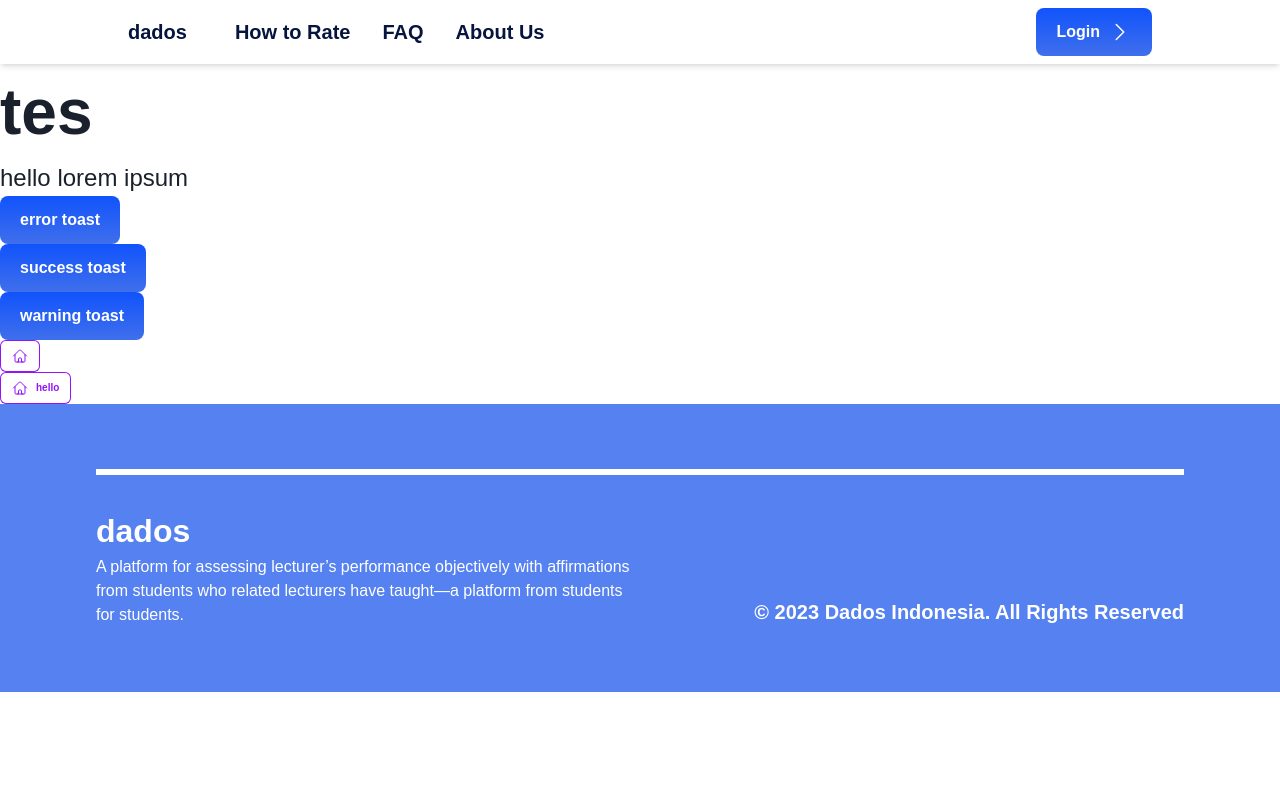
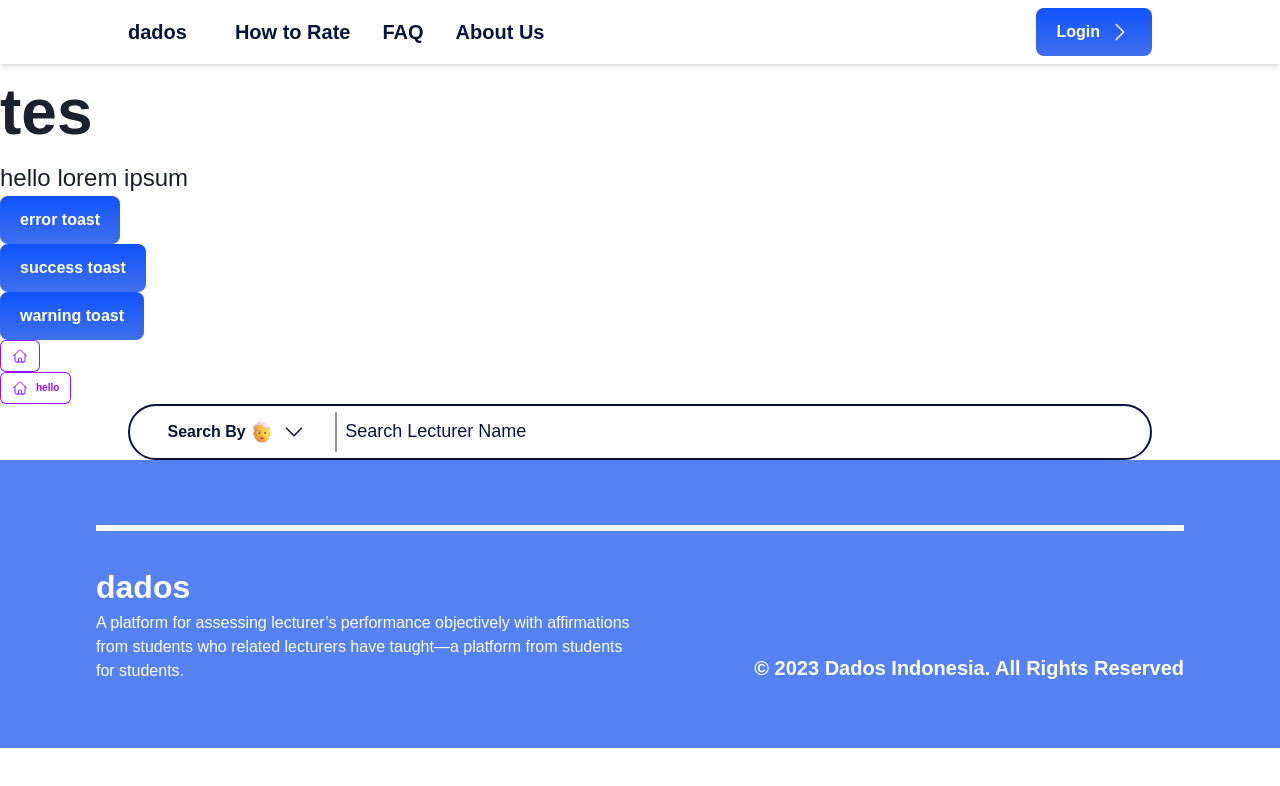
Before and after one commit to dados-id/dados-fe, a Next.js app: page / in a window 1280 px wide. Shown: the top 786 px of the page. Built offline with nearby package versions, Linux system fonts and the light colour scheme.

Commit message:
fix conflict

```diff
--- /dev/null
+++ b/components/SearchBar/SearchBar.tsx
@@ -0,0 +1,69 @@
+import { Header, Body, Button, } from "@components"
+import { useState } from "react";
+import University from "public/assets/images/university.svg"
+import Lecturer from "public/assets/images/lecturer.svg"
+
+export const SearchBar = () => {
+  const [selectBy, setSelectBy] = useState("Lecturer")
+  const [isOpened, setIsOpened] = useState(false);
+
+  const changeSelectBy = (input: string) => {
+    setSelectBy(input)
+    setIsOpened(false)
+  }
+
+  return (
+    <div className="relative w-4/5 h-10 tablet:h-14 bg-white border-2 border-mariana rounded-full px-2 gap-2">
+      <div className="flex flex-row items-center justify-between gap-2 h-full">
+        <div className="flex flex-row w-1/2 tablet:w-1/4 h-full items-center justify-center">
+          <Button
+            preset="link"
+            className="text-mariana w-full flex flex-row "
+            rightIcon={<svg xmlns="http://www.w3.org/2000/svg" fill="none" viewBox="0 0 24 24" stroke-width="1.5" stroke="currentColor" className="w-6 h-6">
+              <path stroke-linecap="round" stroke-linejoin="round" d="M19.5 8.25l-7.5 7.5-7.5-7.5" />
+            </svg>
+            }
+            onClick={() => setIsOpened(!isOpened)}
+          >
+            <div className="flex items-center justify-center tablet:gap-1">
+              <Body preset="p2">Search By</Body>
+              {selectBy == "Lecturer" ? <Lecturer /> : <University />}
+            </div>
+
+          </Button>
+          <div className="w-[2px] h-10 bg-[#909090] rounded-full"></div>
+        </div>
+        <input type="text" className="w-full outline-none placeholder:text-xs placeholder:tablet:text-lg placeholder:text-mariana font-hauora" placeholder={`Search ${selectBy} Name`} />
+      </div>
+      <div>
+      </div>
+
+      {/* Dropdown */}
+      <div
+        className={
+          `${isOpened ? 'opacity-100 py-4' : 'h-0 opacity-0'} ease-in-out duration-200 absolute rounded-xl shadow-xl bg-white w-1/5 top-14 flex flex-col items-center justify-center`}
+      >
+        <Button
+          preset="link"
+          padding="py-1"
+          className="text-mariana w-3/4 flex flex-row hover:bg-whipcream "
+          onClick={() => changeSelectBy("Lecturer")}
+        >
+          <div className="flex flex-row items-center justify-center gap-1">
+            <Lecturer /><Body preset="p2">Lecturer Name</Body>
+          </div>
+        </Button>
+        <Button
+          preset="link"
+          padding="py-1"
+          className="text-mariana w-full flex flex-row "
+          onClick={() => changeSelectBy("University/College")}
+        >
+          <div className="flex flex-row items-center justify-center gap-1">
+            <University /> <Body preset="p2">University Name</Body>
+          </div>
+        </Button>
+      </div>
+    </div>
+  );
+}
--- /dev/null
+++ b/components/SearchBar/index.ts
@@ -0,0 +1 @@
+export * from "./SearchBar"
--- a/components/index.ts
+++ b/components/index.ts
@@ -3,5 +3,6 @@ export * from "./button"
 export * from "./input-field"
 export * from "./Footer"
 export * from "./Navbar"
+export * from "./SearchBar"
 export * from "./toast"
 export * from "./chip"
--- a/pages/index.tsx
+++ b/pages/index.tsx
@@ -1,5 +1,5 @@
 import Head from "next/head"
-import { Header, Body, Button, Toast, Chip } from "@components"
+import { Header, Body, Button, Toast, Chip, SearchBar } from "@components"
 import { HomeIcon } from "@heroicons/react/24/outline"
 export default function Home() {
     const successToast = Toast({
@@ -45,6 +45,10 @@ export default function Home() {
             <Chip icon={HomeIcon} />
             <br></br>
             <Chip icon={HomeIcon}>hello</Chip>
+            <div className="items-center justify-center flex">
+            <SearchBar/>
+
+            </div>
         </>
     )
 }
```
Also changed, not shown: public/assets/images/lecturer.svg (added), 1 other file (tests, documents, lock files or other folders).
